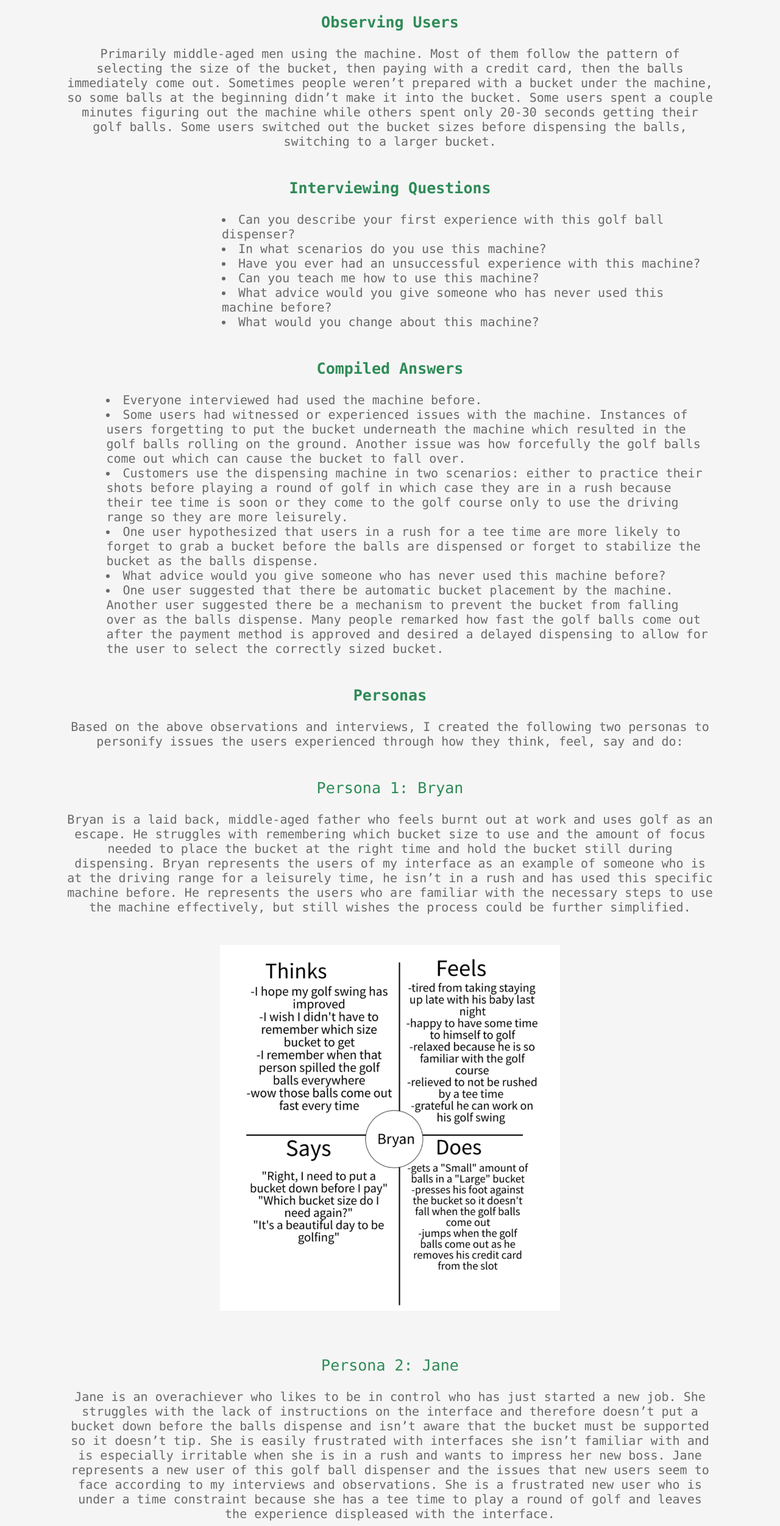
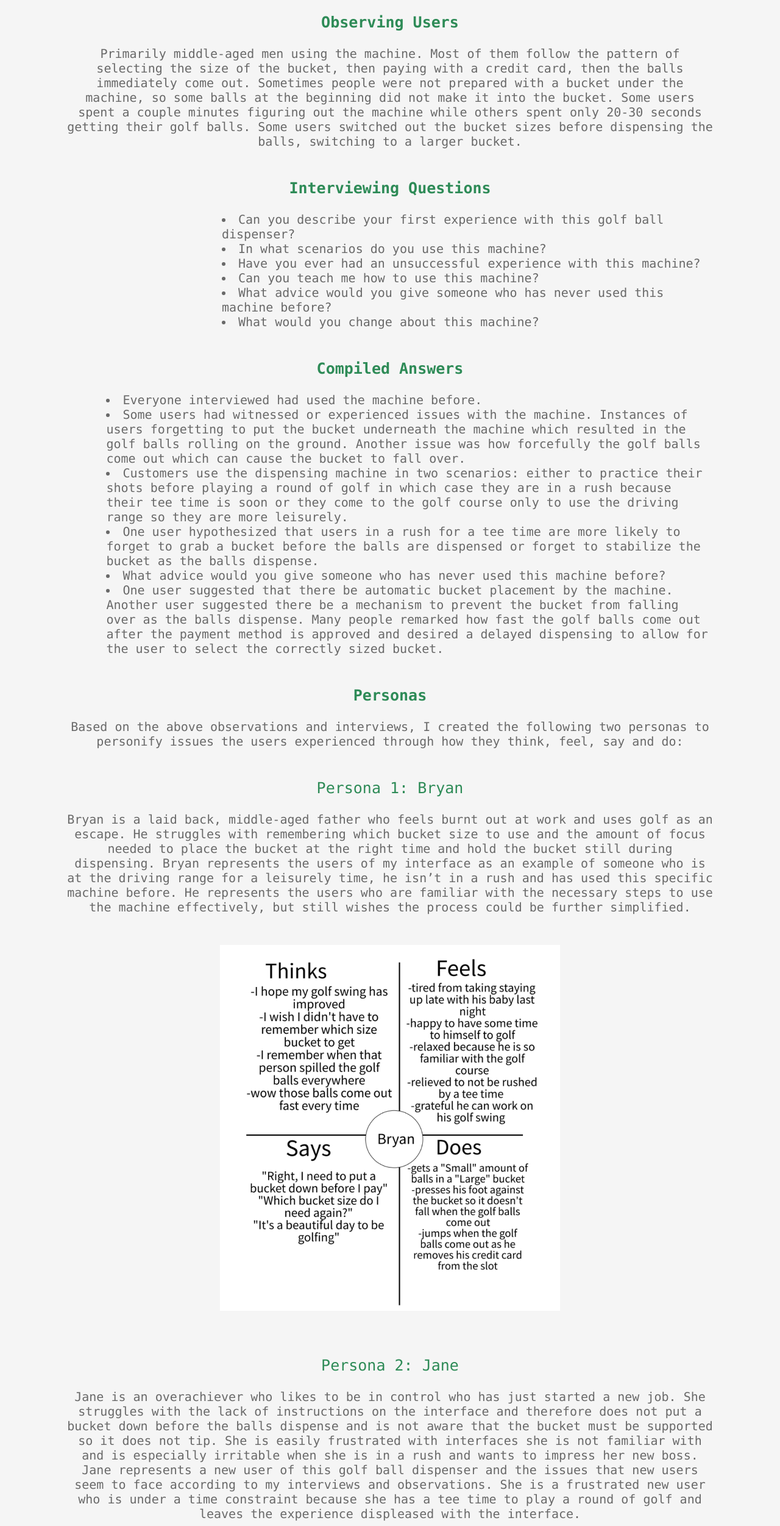
Before and after one commit to macstackrory/persona, a plain HTML site: page index.html in a window 1280 px wide. Shown: the part 877-3380 px from the top of the page at 61% size. Drawn offline with Linux system fonts and the light colour scheme.

Commit message:
Update index.html

```diff
--- a/index.html
+++ b/index.html
@@ -4,7 +4,7 @@
 <!DOCTYPE html>
 <html lang="en">
   <head>
-    <title>Golfball Dispenser</title>
+    <title>Personas and Storyboarding</title>
     <link rel="stylesheet" href="styles.css" />
   </head>
   <body>
@@ -19,7 +19,7 @@
       </p>
       <img src="sketch.png">
       <p class=title> <strong>Observing Users</strong> </p>
-      <p class=blurb> Primarily middle-aged men using the machine. Most of them follow the pattern of selecting the size of the bucket, then paying with a credit card, then  the balls immediately come out. Sometimes people weren’t prepared with a bucket under the machine, so some balls at the beginning didn’t make it into the bucket. Some users spent a couple minutes figuring out the machine while others spent only 20-30 seconds getting their golf balls. Some users switched out the bucket sizes before dispensing the balls, switching to a larger bucket.
+      <p class=blurb> Primarily middle-aged men using the machine. Most of them follow the pattern of selecting the size of the bucket, then paying with a credit card, then  the balls immediately come out. Sometimes people were not prepared with a bucket under the machine, so some balls at the beginning did not make it into the bucket. Some users spent a couple minutes figuring out the machine while others spent only 20-30 seconds getting their golf balls. Some users switched out the bucket sizes before dispensing the balls, switching to a larger bucket.
       </p>
       <p class=title> <strong>Interviewing Questions </strong></p>
       <ul class = persona-container>
@@ -49,7 +49,7 @@ Bryan represents the users of my interface as an example of someone who is at th
   <img src="new_bryan.png">
   <p class=title> Persona 2: Jane</p>
   <p class= blurb> Jane is an overachiever who likes to be in control  who has just started a new job.
-She struggles with the lack of instructions on the interface and therefore doesn’t put a bucket down before the balls dispense and isn’t aware that the bucket must be supported so it doesn’t tip. She is easily frustrated with interfaces she isn’t familiar with and is especially irritable when she is in a rush and wants to impress her new boss.
+She struggles with the lack of instructions on the interface and therefore does not put a bucket down before the balls dispense and is not aware that the bucket must be supported so it does not tip. She is easily frustrated with interfaces she is not familiar with and is especially irritable when she is in a rush and wants to impress her new boss.
 Jane represents a new user of this golf ball dispenser and the issues that new users seem to face according to my interviews and observations. She is a frustrated new user who is under a time constraint because she has a tee time to play a round of golf and leaves the experience displeased with the interface.
 
 </p>
```
